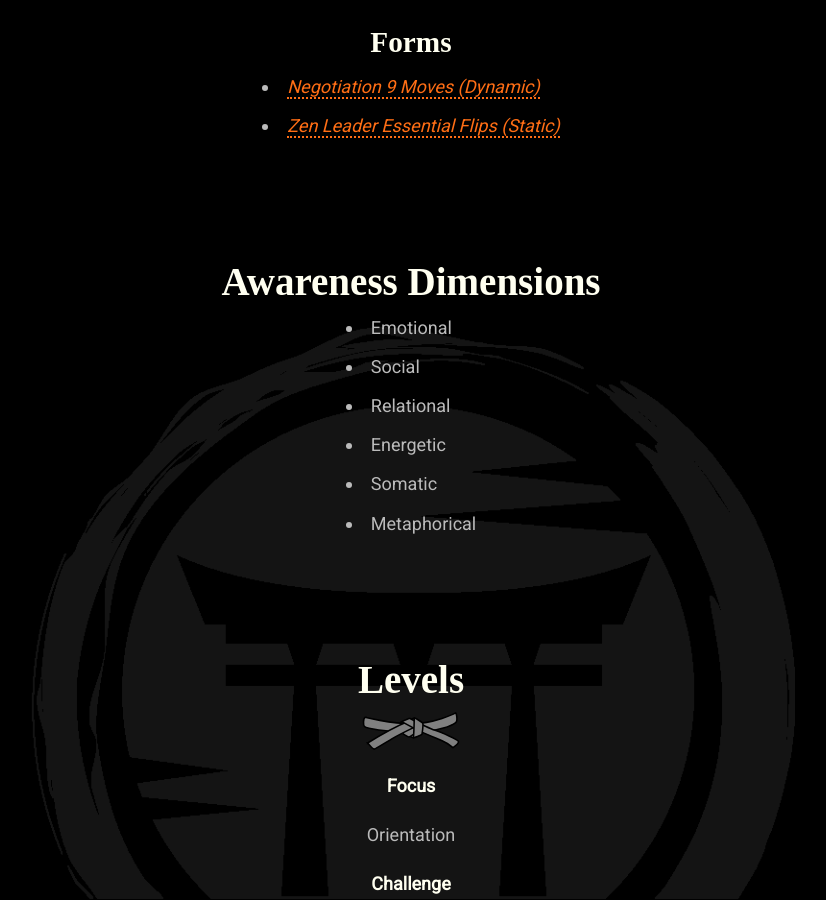
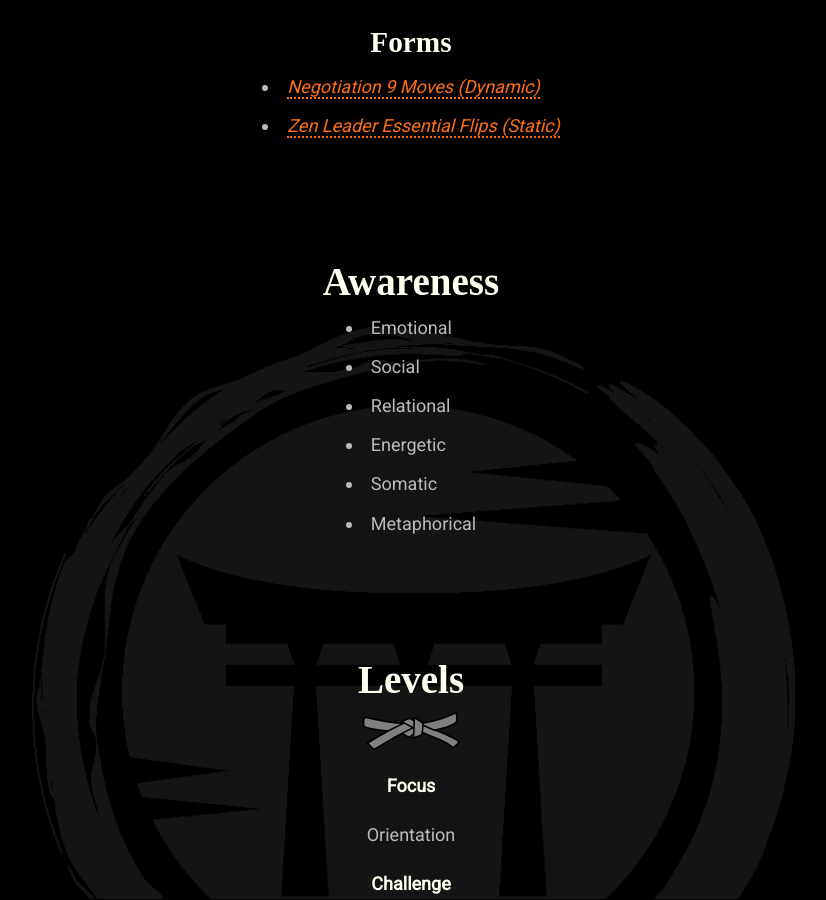
Before and after one commit to mindset-dojo/mindset-dojo.github.io, a Jekyll site: the page built from program.md, in a window 1280 px wide and 900 px high, scrolled down 925 px. Shown: the whole window, without its empty margins (229-1055 px from the left). Built offline with Jekyll 4.4.1, drawn with Linux system fonts in a browser that asks for light colours; some web fonts are replaced.

Commit message:
Remove the term "Dimensions" from "Awareness Dimensions" section title for program.md.

```diff
--- a/program.md
+++ b/program.md
@@ -38,7 +38,7 @@ css_id: program
 </section>
 
 <section>
-  <h2>Awareness Dimensions</h2>
+  <h2>Awareness</h2>
   <ul>
     {% for item in program.awareness %}
       <li>{{ item.label }}</li>
```
